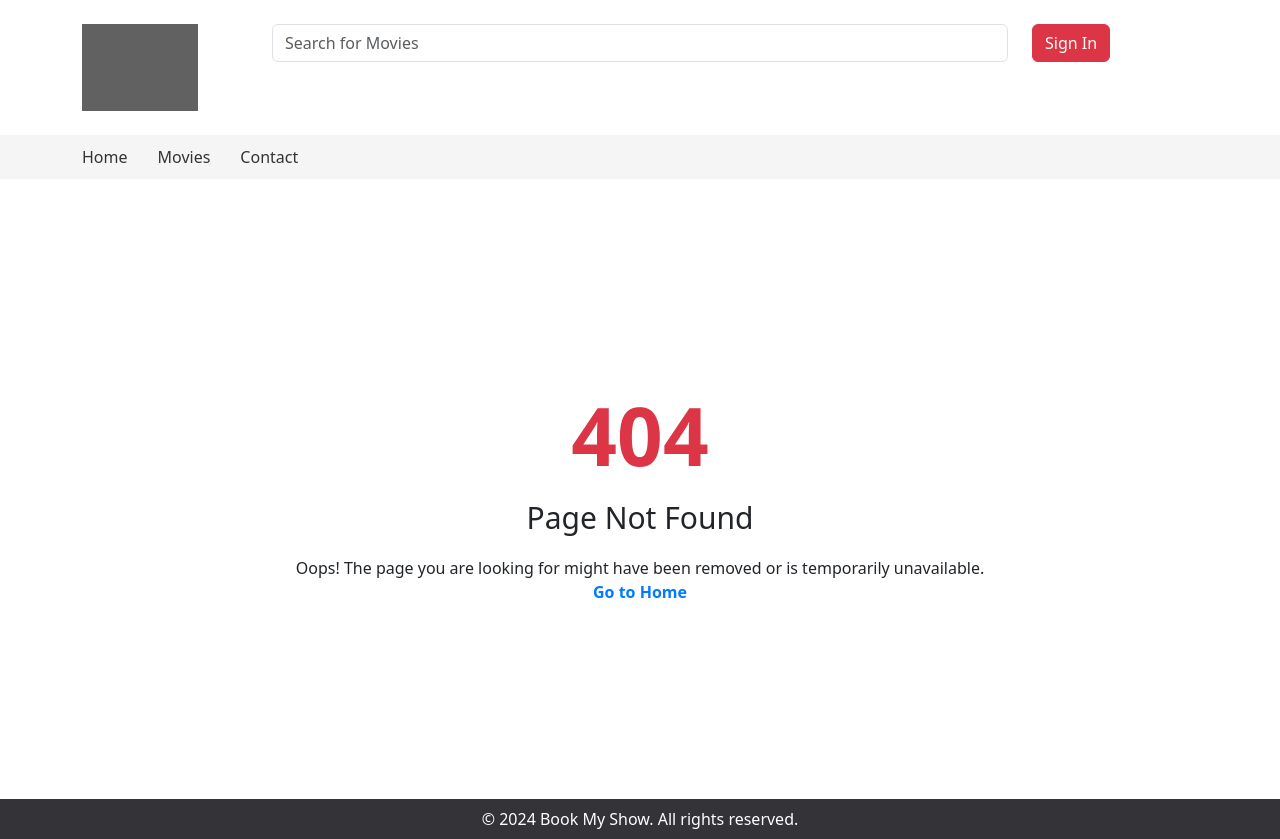
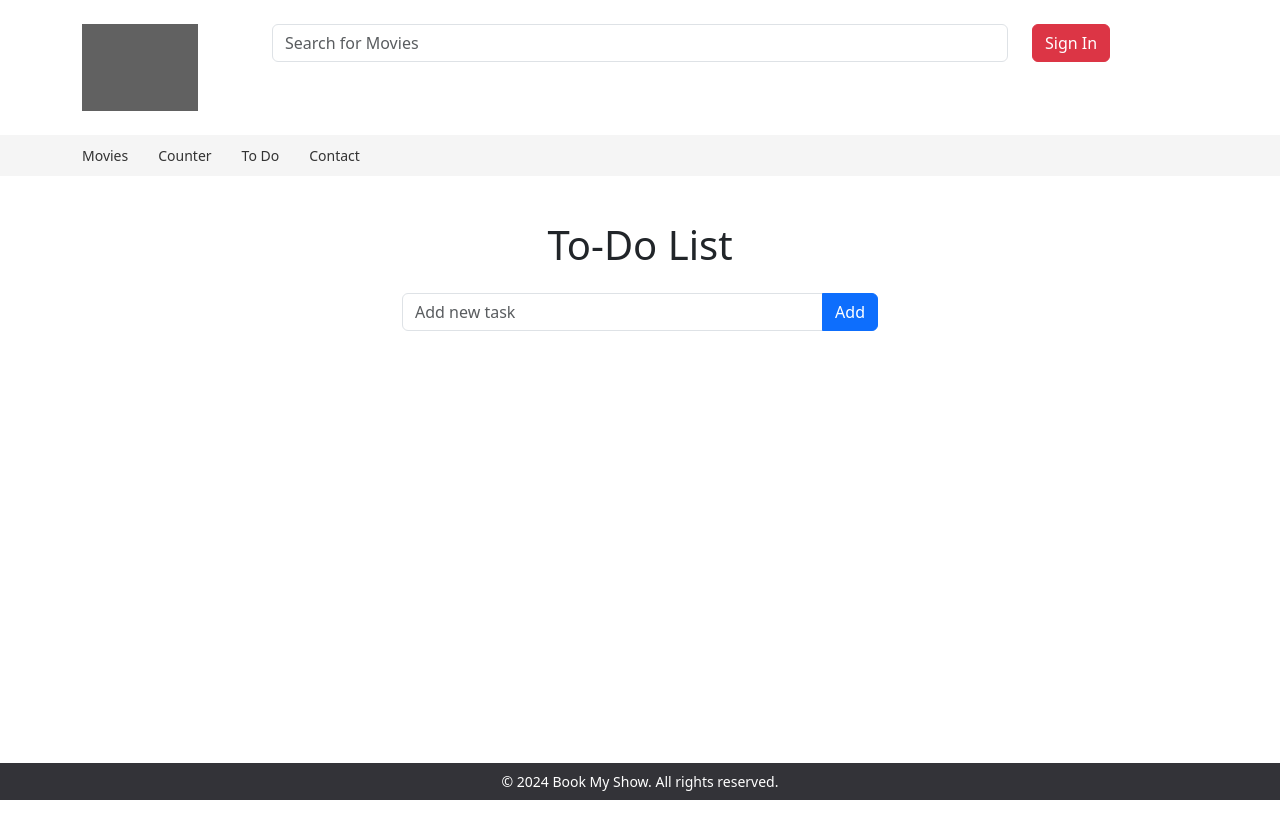
Before and after one commit to mohittocommit/React, a React (Vite) app in the folder bookMyShowClone/: page /pages/todo in a window 1280 px wide. Before the commit this address had no page. After the commit the page ends 800 px from the top, so only its background shows below. Built offline with nearby package versions, Linux system fonts and the light colour scheme; grey boxes are pictures that could not be loaded.

Commit message:
counter and todoapp updated

```diff
--- a/bookMyShowClone/src/App.jsx
+++ b/bookMyShowClone/src/App.jsx
@@ -10,8 +10,10 @@ import SubHeader from './components/SubHeader';
 import Footer from './components/Footer';
 // Routes
 import Home from './pages/Home';
+import Counter from './pages/Counter';
 import Contact from './pages/Contact';
 import NotFound from './pages/NotFound';
+import ToDo from './pages/ToDo';
 
 const App = () => {
   return (
@@ -22,6 +24,8 @@ const App = () => {
           <SubHeader />
           <Routes>
             <Route path="/" element={<Home />} />
+            <Route path="/pages/todo" element={<ToDo />} />
+            <Route path="pages/counter" element={<Counter />} />
             <Route path="/pages/contact" element={<Contact />} />
             <Route path="*" element={<NotFound />} />
           </Routes>
--- a/bookMyShowClone/src/app.scss
+++ b/bookMyShowClone/src/app.scss
@@ -1,3 +1,6 @@
+body {
+  font-size: 14px;
+}
 p, ul, h1, h2, h3, h4, h5, h6{
     margin: 0;
     padding: 0;
@@ -12,7 +15,6 @@ header {
     width: 70%;
   }
 }
-// subheader
 .sub-header {
     background: #f5f5f5;
     padding: 10px;
@@ -30,6 +32,41 @@ header {
 }
 footer {
   background-color: #333338;
+  width: 100%;
+  position: fixed; /* or position: absolute; */
+  bottom: 0;
+}
+
+// Pages CSS
+.page {
+  padding: 15px 0;
+}
+// Page Counter
+.page-counter {
+  flex-wrap: wrap;
+    align-items: center;
+    height: calc(100vh - 220px);
+    display: flex;
+  .counter-container {
+    text-align: center;
+    .counter-value {
+      font-size: 40px;
+      font-weight: bold;
+      margin-bottom: 20px;
+    }
+
+    .btn {
+      font-size: 20px;
+      padding: 5px 20px;
+    }
+  }
+}
+// Page ToDo
+.page-todo {
+  .todo-inner {
+    max-width: 500px;
+      margin: 30px auto;
+  }
 }
 
 // Page Not Found
--- a/bookMyShowClone/src/components/RecommendedMovies.jsx
+++ b/bookMyShowClone/src/components/RecommendedMovies.jsx
@@ -3,10 +3,10 @@ import React from 'react'
 const RecommendedMovies = () => {
     return (
         <>
-            <div className='recommended-movies pt-4 pb-4'>
+            <div className='recommended-movies pt-4 pb-4 mb-4'>
                 <div className="container">
                     <div className="row">
-                        <h4>Recommended Movies</h4>
+                        <h4 className='mb-2'>Recommended Movies</h4>
                         <div className="col">
                             <img src="https://assets-in.bmscdn.com/discovery-catalog/events/et00354108-ytpuzjraud-portrait.jpg" alt="" className='rounded' />
                         </div>
--- a/bookMyShowClone/src/components/SubHeader.jsx
+++ b/bookMyShowClone/src/components/SubHeader.jsx
@@ -8,8 +8,9 @@ const SubHeader = () => {
         <div className='container'>
             <div className="row">
                 <ul>
-                    <li><Link to="/">Home</Link></li>
                     <li><Link to="/">Movies</Link></li>
+                    <li><Link to="/pages/counter">Counter</Link></li>
+                    <li><Link to="pages/todo">To Do</Link></li>
                     <li><Link to="/pages/contact">Contact</Link></li>
                 </ul>
             </div>
--- a/bookMyShowClone/src/pages/Contact.jsx
+++ b/bookMyShowClone/src/pages/Contact.jsx
@@ -2,7 +2,7 @@ import React from 'react'
 
 const Contact = () => {
   return (
-    <div className='page-contact'>
+    <div className='page-contact page'>
       <div className="container">
         <div className="row">
           <h1>Contact Us</h1>
--- /dev/null
+++ b/bookMyShowClone/src/pages/Counter.jsx
@@ -0,0 +1,33 @@
+import React, { useState } from 'react'
+
+const Counter = () => {
+    const [count, setCount] = useState(0);
+    const handleIncrement = () => {
+        setCount(count + 1);
+    }
+    const handleDecrement = () => {
+        count > 0 ? setCount(count - 1) : null
+    }
+    const handleReset = () => {
+        setCount(0);
+    }
+    return (
+        <div className='page-counter page'>
+            <div className="container">
+                <div className="row">
+                    <div className="col-md-12 counter-container">
+                        <h1>Counter App</h1>
+                        <div className="counter-value">{count}</div>
+                        <div className="btn-group" role="group" aria-label="Counter Buttons">
+                            <button type="button" className="btn btn-primary" onClick={handleIncrement}>+</button>
+                            <button type="button" className="btn btn-danger" onClick={handleDecrement}>-</button>
+                            <button type="button" className="btn btn-secondary" onClick={handleReset}>Reset</button>
+                        </div>
+                    </div>
+                </div>
+            </div>
+        </div>
+    )
+}
+
+export default Counter
--- a/bookMyShowClone/src/pages/NotFound.jsx
+++ b/bookMyShowClone/src/pages/NotFound.jsx
@@ -3,8 +3,7 @@ import { Link } from 'react-router-dom'
 
 const NotFound = () => {
     return (
-        <>
-            <div className="page-not-found">
+        <div className="page-not-found page">
             <div className="container">
                 <div className="row">
                     <div className="page-not-found-inner">
@@ -17,7 +16,6 @@ const NotFound = () => {
             </div>
 
         </div>
-        </>
     )
 }
 
--- /dev/null
+++ b/bookMyShowClone/src/pages/ToDo.jsx
@@ -0,0 +1,54 @@
+import React, { useState } from 'react'
+
+const ToDo = () => {
+    const [toDoItem, setToDoItem] = useState('');
+    const [toDoList, setToDoList] = useState([]);
+
+    const handleToDoChange = (e) => {
+        setToDoItem(e.target.value)
+    }
+    const handleAddToDo = () => {
+        setToDoList([...toDoList, toDoItem]);
+        setToDoItem(''); // Clear the input field
+    }
+    const handleToDoDelete = (index) =>  {
+        const updatedToDo = toDoList.filter((item,i)=> index !== i)
+        setToDoList(updatedToDo);
+    }
+
+    console.log(toDoList)
+    return (
+        <div className='page-todo page'>
+            <div className="container">
+                <div className="row">
+                    <div className="todo-inner">
+                        <h1 class="text-center mb-4">To-Do List</h1>
+                        <form>
+                            <div class="input-group mb-3">
+                                <input type="text" class="form-control" placeholder="Add new task" onChange={handleToDoChange} value={toDoItem}/>
+                                <button class="btn btn-primary" type="button" onClick={handleAddToDo}>Add</button>
+                            </div>
+                        </form>
+                        <ul class="list-group">
+                            {
+                                toDoList.map((item, index) => {
+                                    return (
+                                        <li class="list-group-item d-flex justify-content-between align-items-center">
+                                            {item}
+                                            <div class="task-actions">
+                                                <button type="button" class="btn btn-primary btn-sm me-2">Edit</button>
+                                                <button type="button" class="btn btn-danger btn-sm" onClick={()=> handleToDoDelete(index)}>Delete</button>
+                                            </div>
+                                        </li>
+                                    )
+                                })
+                            }
+                        </ul>
+                    </div>
+                </div>
+            </div>
+        </div>
+    )
+}
+
+export default ToDo
```
Lines whose indentation alone changed are shown as unchanged.
